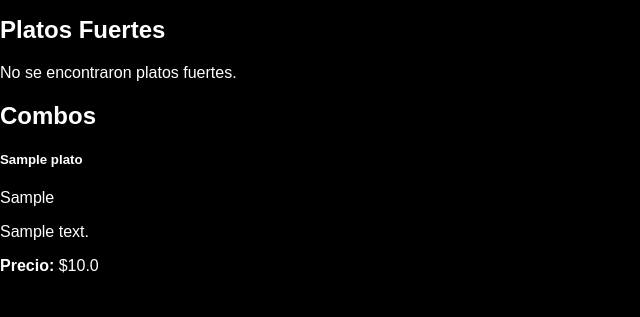
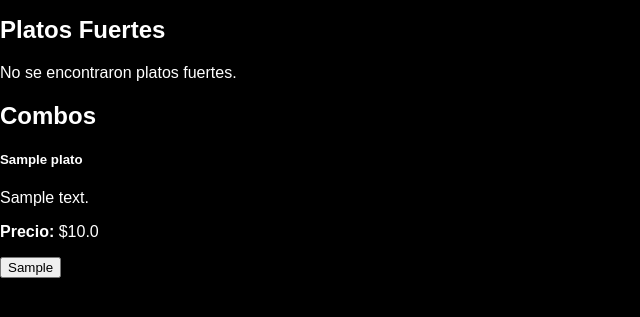
Before and after one commit to nruizu/TacoFactoryProject, a Django app: page /platos/ in a window 1280 px wide. Shown: the part 141-458 px from the top of the page, without its empty margins (0-640 px from the left). Run offline with Django 5.2, Linux system fonts and the light colour scheme; tables that the repository leaves empty hold one stand-in row (values such as "Sample post").

Commit message:
boton carrito

```diff
--- a/menu/templates/bebidas.html
+++ b/menu/templates/bebidas.html
@@ -25,7 +25,7 @@
                         <p class="card-text">{{ bebida.iBebida }}</p>
                         <p class="card-text">{{ bebida.descripcion }}</p>
                         <p><strong>Precio:</strong> ${{ bebida.precio }}</p>
-                        <a href="{% url 'buscar_bebida' bebida.idBebida %}" class="btn btn-info">Ver detalles</a>
+                        <button class="btn btn-success">Agregar al carrito</button>
                     </div>
                 </div>
             </div>
--- a/menu/templates/platos.html
+++ b/menu/templates/platos.html
@@ -4,7 +4,7 @@
 
 {% block content %}
 <div class="container mt-5">
-    <h1 class="mb-4">Menú de Platos</h1>
+    <h1 class="mb-4 text-center">Menú de Platos</h1>
 
     <!-- Barra de búsqueda -->
     <form method="GET" action="{% url 'platos' %}" class="mb-4">
@@ -15,38 +15,39 @@
     </form>
 
     <!-- Mostrar todos los platos -->
-    <h2>Platos Fuertes</h2>
-    <div class="row">
+    <h2 class="text-center">Platos Fuertes</h2>
+    <div class="row justify-content-center">
         {% for plato in platos_fuertes %}
-            <div class="col-md-4 mb-3">
-                <div class="card">
+            <div class="col-md-3 mb-4">
+                <div class="card text-center custom-card">
                     <div class="card-body">
-                        <h5 class="card-title">{{ plato.idPlato }}</h5>
+                        <h5 class="card-title">{{ plato.nombre }}</h5>
                         <p class="card-text">{{ plato.descripcion }}</p>
                         <p><strong>Precio:</strong> ${{ plato.precio }}</p>
+                        <button class="btn btn-success">Agregar al carrito</button>
                     </div>
                 </div>
             </div>
         {% empty %}
-            <p>No se encontraron platos fuertes.</p>
+            <p class="text-center">No se encontraron platos fuertes.</p>
         {% endfor %}
     </div>
 
-    <h2>Combos</h2>
-    <div class="row">
+    <h2 class="text-center">Combos</h2>
+    <div class="row justify-content-center">
         {% for plato in combos %}
-            <div class="col-md-4 mb-3">
-                <div class="card">
+            <div class="col-md-3 mb-4">
+                <div class="card text-center custom-card">
                     <div class="card-body">
                         <h5 class="card-title">{{ plato.nombre }}</h5>
-                        <p class="card-text">{{ plato.idPlato }}</p>
                         <p class="card-text">{{ plato.descripcion }}</p>
                         <p><strong>Precio:</strong> ${{ plato.precio }}</p>
+                        <button class="btn btn-success">{{ plato.idPlato }}</button>
                     </div>
                 </div>
             </div>
         {% empty %}
-            <p>No se encontraron combos.</p>
+            <p class="text-center">No se encontraron combos.</p>
         {% endfor %}
     </div>
 </div>
```
Also changed, not shown: menu/templates/menu.html (deleted, +0 -23 lines).
